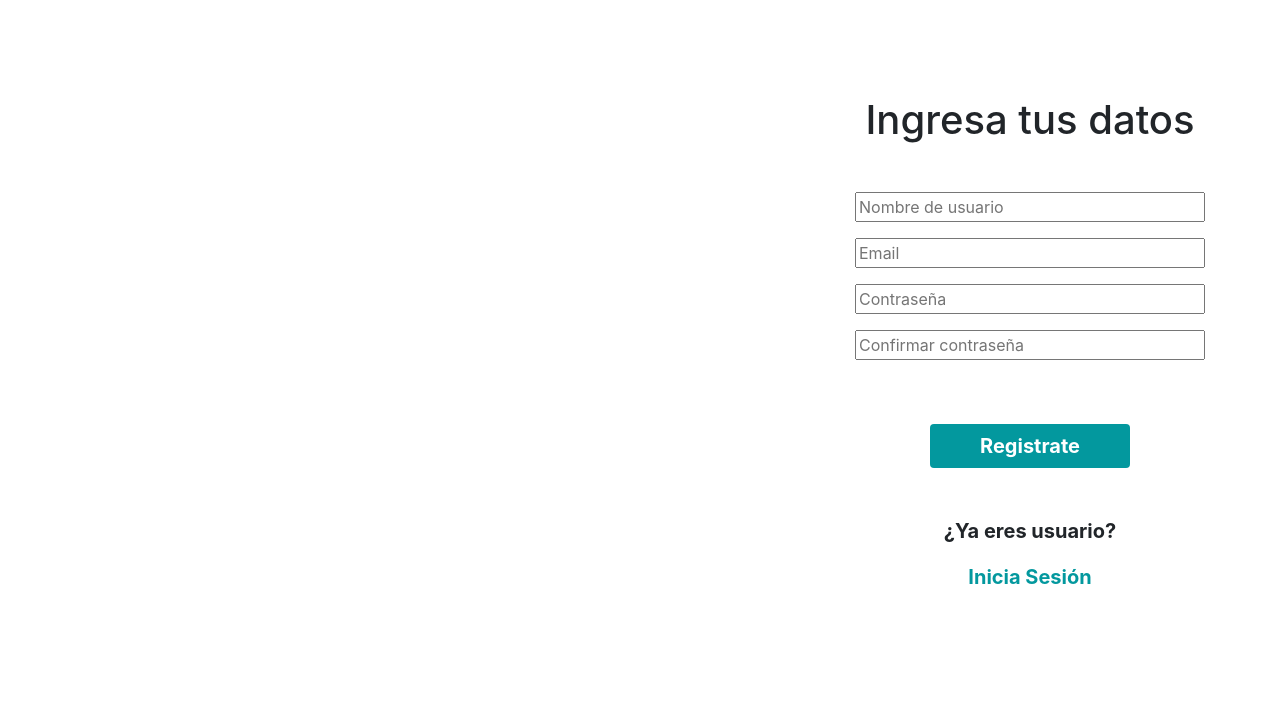
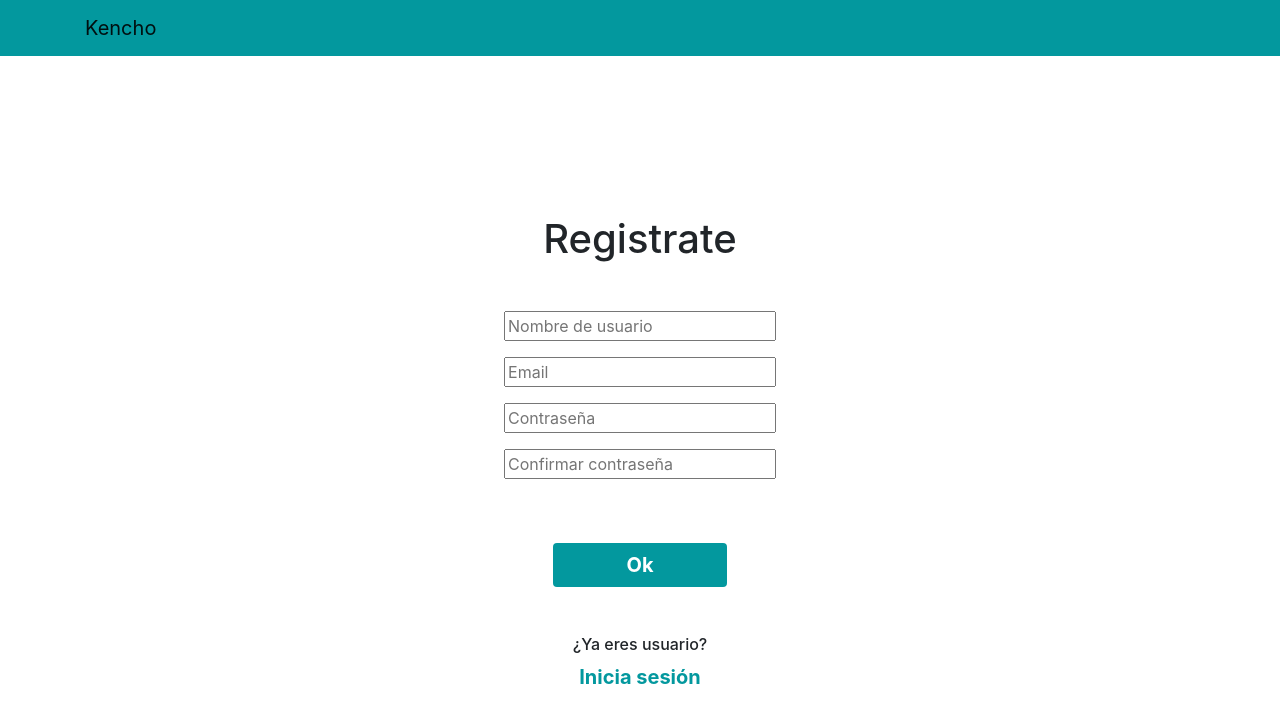
Before and after one commit to Estebant97/kencho-app, a React (Create React App) app in the folder client/: page /signup in a window 1280 px wide. Shown: the top 722 px of the page. Built offline with nearby package versions, Linux system fonts and the light colour scheme.

Commit message:
modified register ui

```diff
--- a/client/src/components/Signup.js
+++ b/client/src/components/Signup.js
@@ -1,27 +1,36 @@
 import React from 'react';
 import { Link } from "react-router-dom";
+import NavBar from "./NavBar";
 
 class Signup extends React.Component {
+
     render () {
         return(
+            <>
+            <section
+                style={{
+                    height: '100vh',
+                    backgroundPosition: 'center',
+                    backgroundSize: 'cover',
+                    backgroundRepeat: 'no-repeat',
 
-            <section className="overflow-hidden">
-                <div className="">
+                }}>
+                <NavBar searchVisible={true}/>
+                <div className="container">
                     <div className="row">
-                        <div className="col-sm-6 text-center px-5" style={{color: 'white', fontWeight: 'bold', fontSize: 45}}>
-
-                        </div>
-                        <div className="col-sm-6">
-                            <div className="text-center"
+                        <div className="col-sm-12">
+                            <div className="mx-auto"
                                  style={{
+                                     marginTop: '10%',
                                      backgroundColor: 'white',
-                                     width: '80%',
-                                     height: '100vh',
-                                     marginLeft: '20%'
+                                     borderRadius: 10,
+                                     width: '35%',
+                                     height: '60vh',
+                                     textAlign: 'center'
                                  }}>
-                                <form>
+                                <form onSubmit={this.handleLogin}>
                                     <div className="py-5">
-                                        <h1 className="mb-5 my-5">Ingresa tus datos</h1>
+                                        <h1 className="mb-5">Registrate</h1>
                                         <div className="form-group">
                                             <input type="text" placeholder='Nombre de usuario' style={{width: '70%'}}/>
                                         </div>
@@ -34,22 +43,19 @@ class Signup extends React.Component {
                                         <div className="form-group">
                                             <input type="password" placeholder='Confirmar contraseña' style={{width: '70%'}}/>
                                         </div>
-
-                                        <button type="submit" className="btn mt-5"
-                                                style={{width: '40%', backgroundColor: '#03989e', color: 'white', fontSize: 20}}>
-                                            <b>Registrate</b>
+                                        <button type="submit" className="btn mt-5" style={{width: '45%', backgroundColor: '#03989e', color: 'white'}}>
+                                            <Link to="/feed" style={{color: 'white', fontWeight: 'bold', fontSize: 20}}>Ok</Link>
                                         </button>
                                     </div>
                                 </form>
-                                <div style={{fontSize: 20, fontWeight: 'bold'}}>
-                                    <p>¿Ya eres usuario?</p>
-                                    <Link to="/" style={{color: '#03989e', textAlign: 'center'}}>Inicia Sesión</Link>
-                                </div>
+                                <h6 className="text-center">¿Ya eres usuario?</h6>
+                                <Link to="/" style={{color: '#03989e', fontWeight: 'bold', fontSize: 20}}>Inicia sesión</Link>
                             </div>
                         </div>
                     </div>
                 </div>
             </section>
+            </>
         );
     }
 }
```
